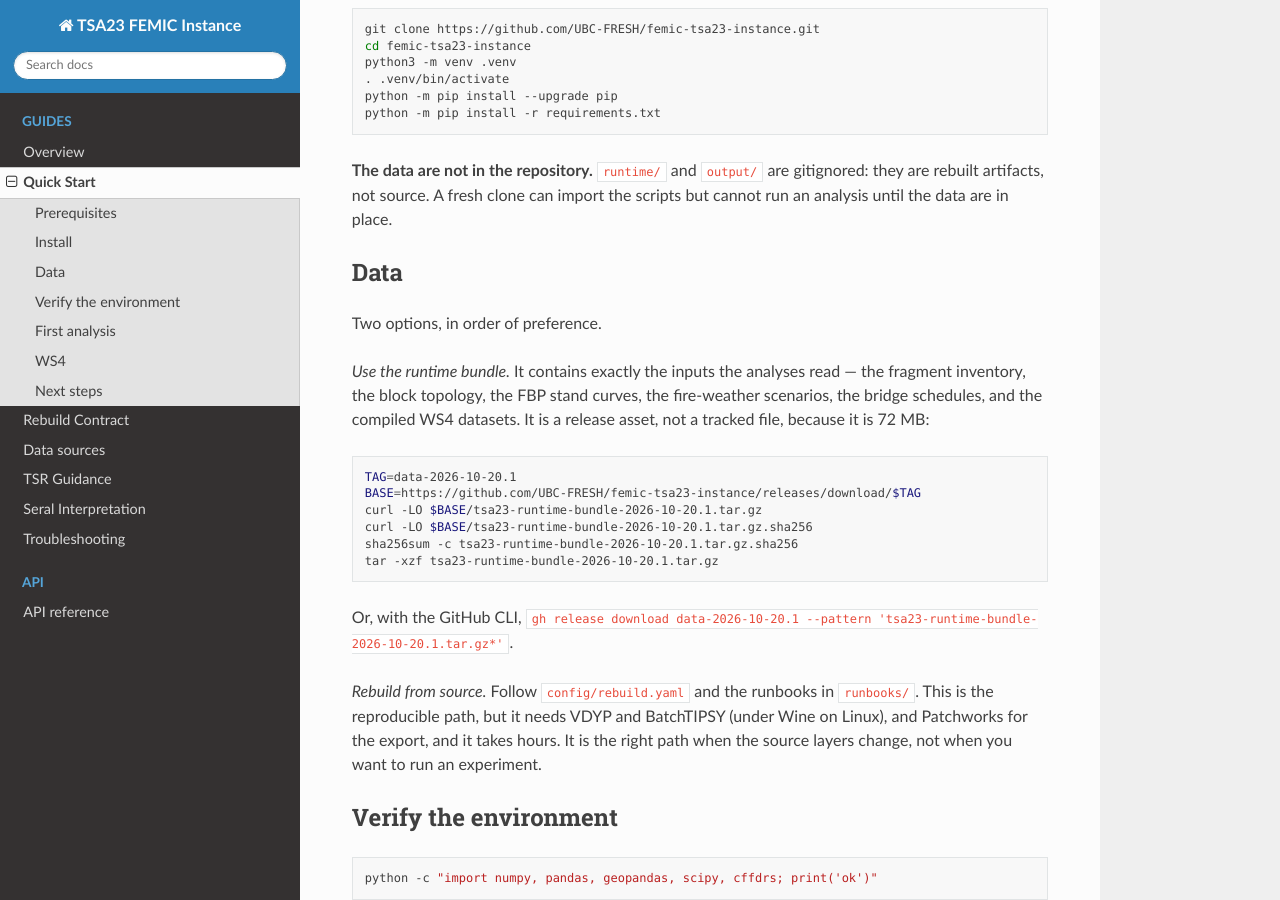
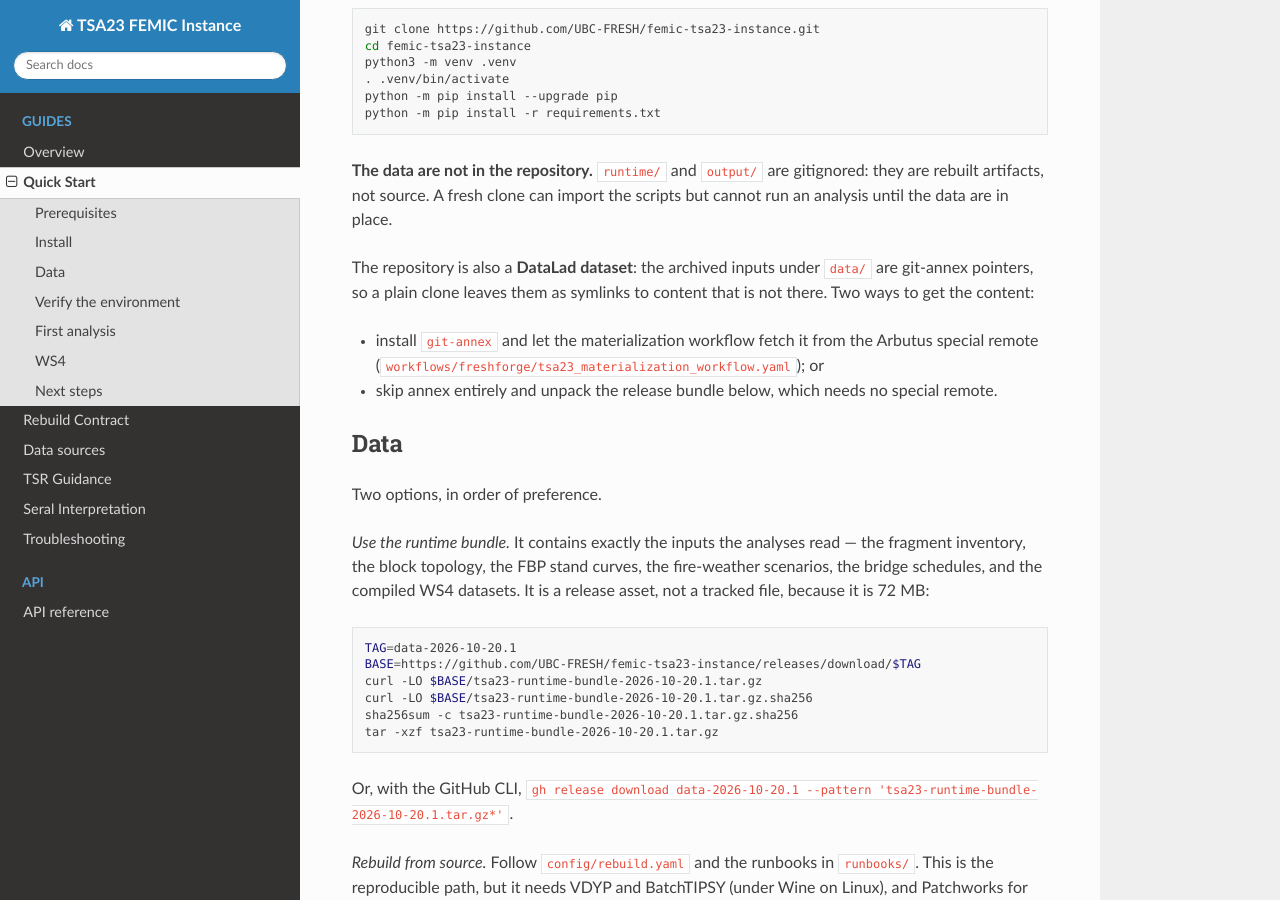
Before and after one commit to UBC-FRESH/femic-tsa23-instance, a Sphinx documentation site: the page built from docs/quickstart.rst, in a window 1280 px wide and 900 px high, scrolled down 480 px. Built offline with Sphinx 7.4.7 and the Read the Docs theme 3.1.0, drawn with Linux system fonts in a browser that asks for light colours.

Commit message:
Docs: warn that the repository is now a DataLad dataset
A plain clone leaves the archived inputs as annex symlinks with no content. The quickstart
now says so and gives the two working paths: git-annex plus the materialization workflow,
or the release bundle with no special remote.

```diff
--- a/docs/quickstart.rst
+++ b/docs/quickstart.rst
@@ -29,6 +29,15 @@ Install
 **The data are not in the repository.** ``runtime/`` and ``output/`` are gitignored: they
 are rebuilt artifacts, not source. A fresh clone can import the scripts but cannot run
 an analysis until the data are in place.
+
+The repository is also a **DataLad dataset**: the archived inputs under ``data/`` are
+git-annex pointers, so a plain clone leaves them as symlinks to content that is not
+there. Two ways to get the content:
+
+- install ``git-annex`` and let the materialization workflow fetch it from the Arbutus
+  special remote (``workflows/freshforge/tsa23_materialization_workflow.yaml``); or
+- skip annex entirely and unpack the release bundle below, which needs no special remote.
+
 
 Data
 ----
```
